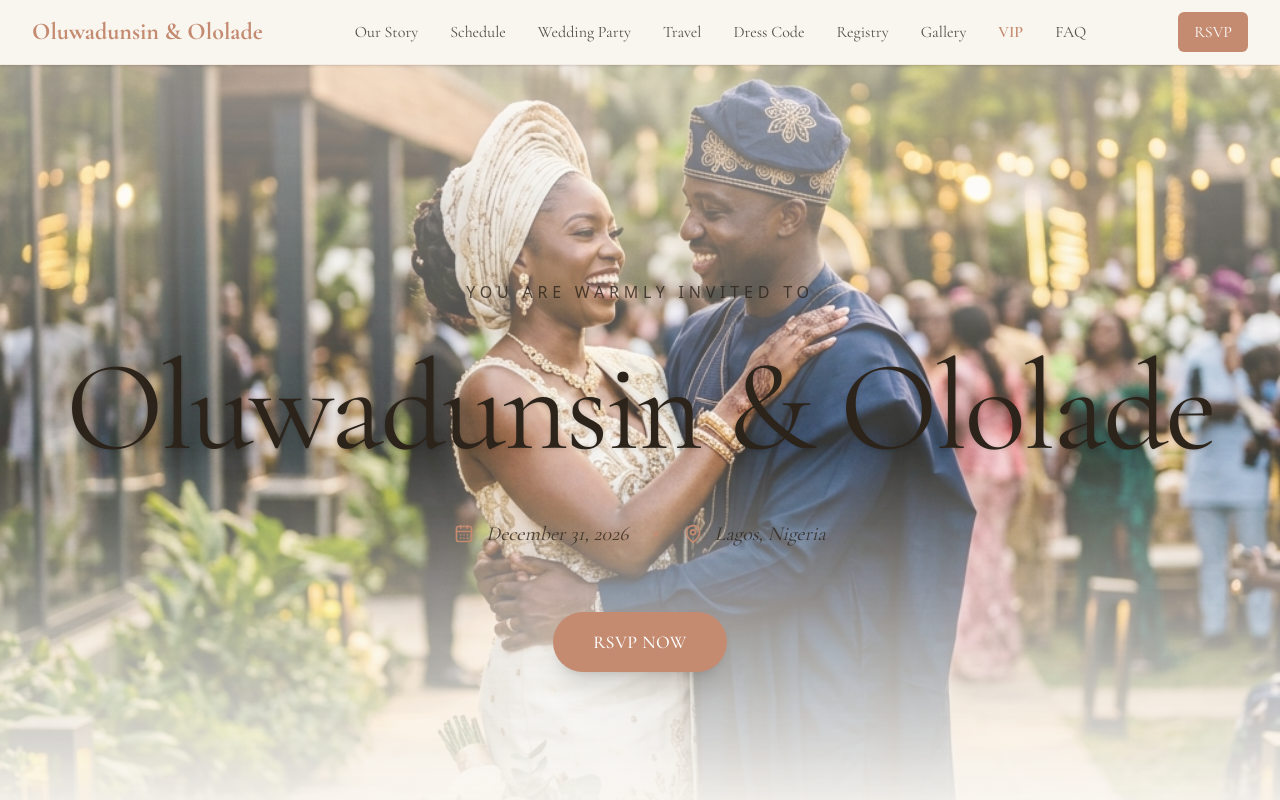
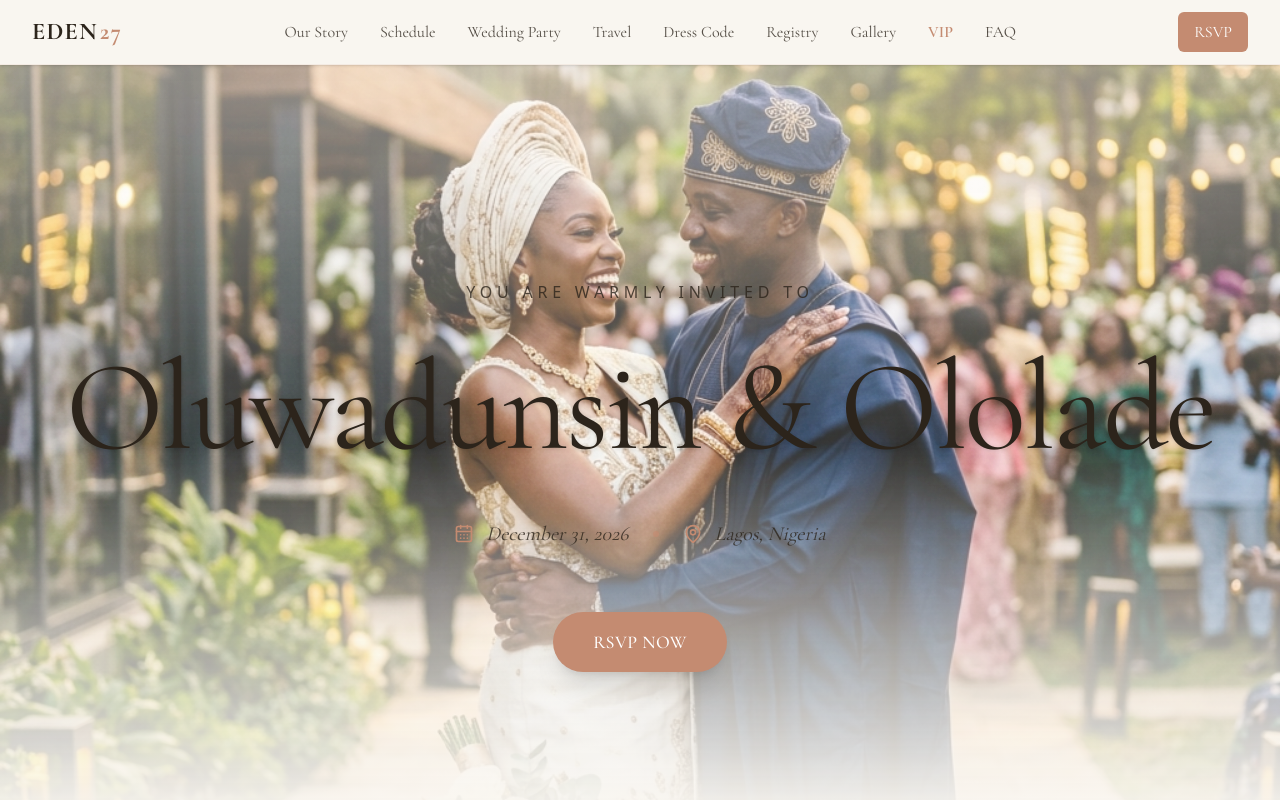
Before and after one commit to Dexteristickx/Eden27, a Next.js app: page / in a window 1280 px wide. Shown: the top 800 px of the page. Built offline with nearby package versions, Linux system fonts and the light colour scheme.

Commit message:
style: replace couple names with EDEN27 wordmark in navbar

```diff
--- a/src/components/Navbar.tsx
+++ b/src/components/Navbar.tsx
@@ -7,8 +7,9 @@ export function Navbar() {
       <div className="max-w-7xl mx-auto px-4 sm:px-6 lg:px-8">
         <div className="flex justify-between items-center h-16">
           <div className="flex-shrink-0 flex items-center">
-            <Link href="/" className="font-serif text-2xl font-bold text-primary">
-              {siteConfig.coupleNames}
+            <Link href="/" className="group flex items-baseline gap-0.5">
+              <span className="font-serif text-2xl font-bold tracking-wider text-foreground">EDEN</span>
+              <span className="font-serif text-2xl font-bold tracking-wider text-primary">27</span>
             </Link>
           </div>
           <div className="hidden md:flex space-x-8">
```
